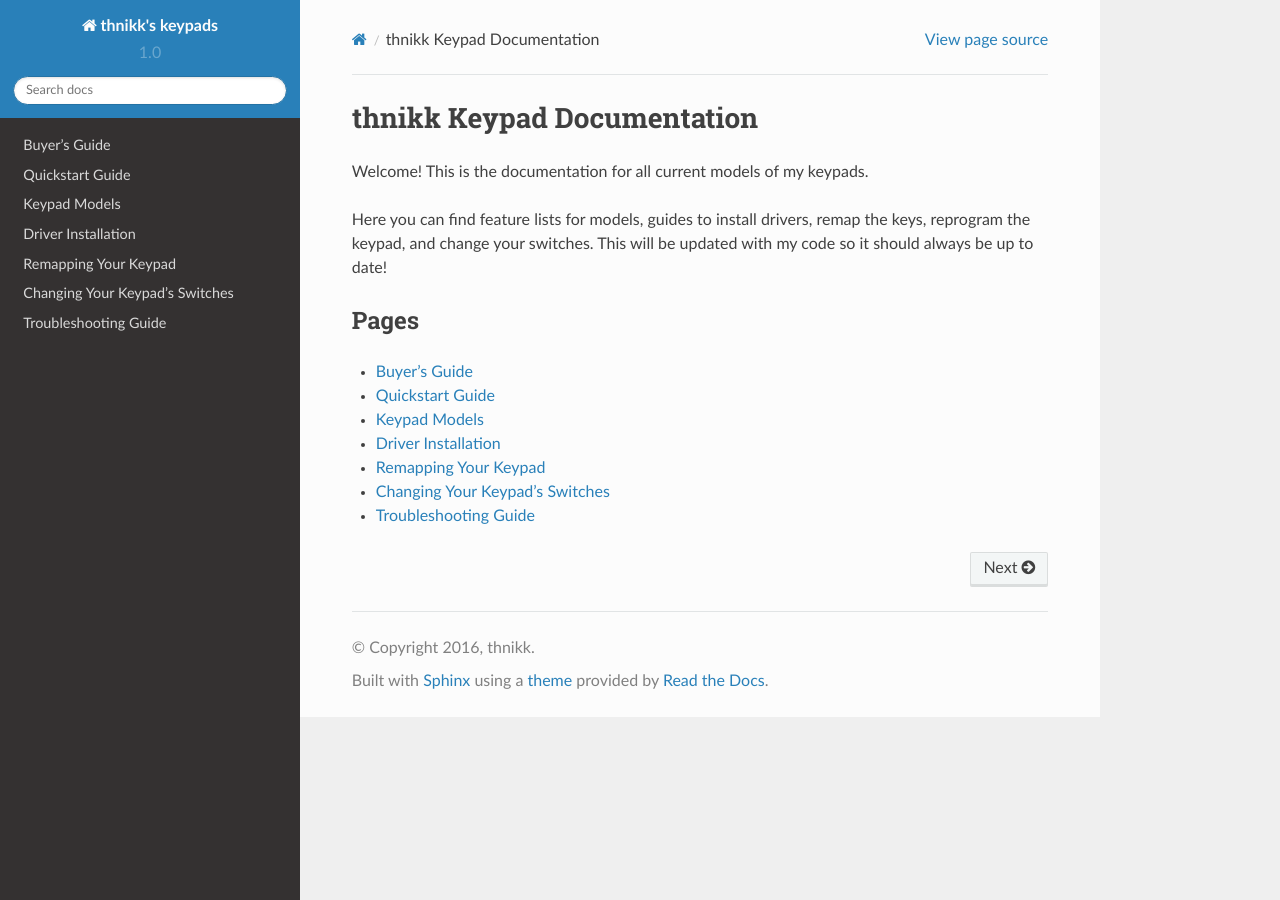
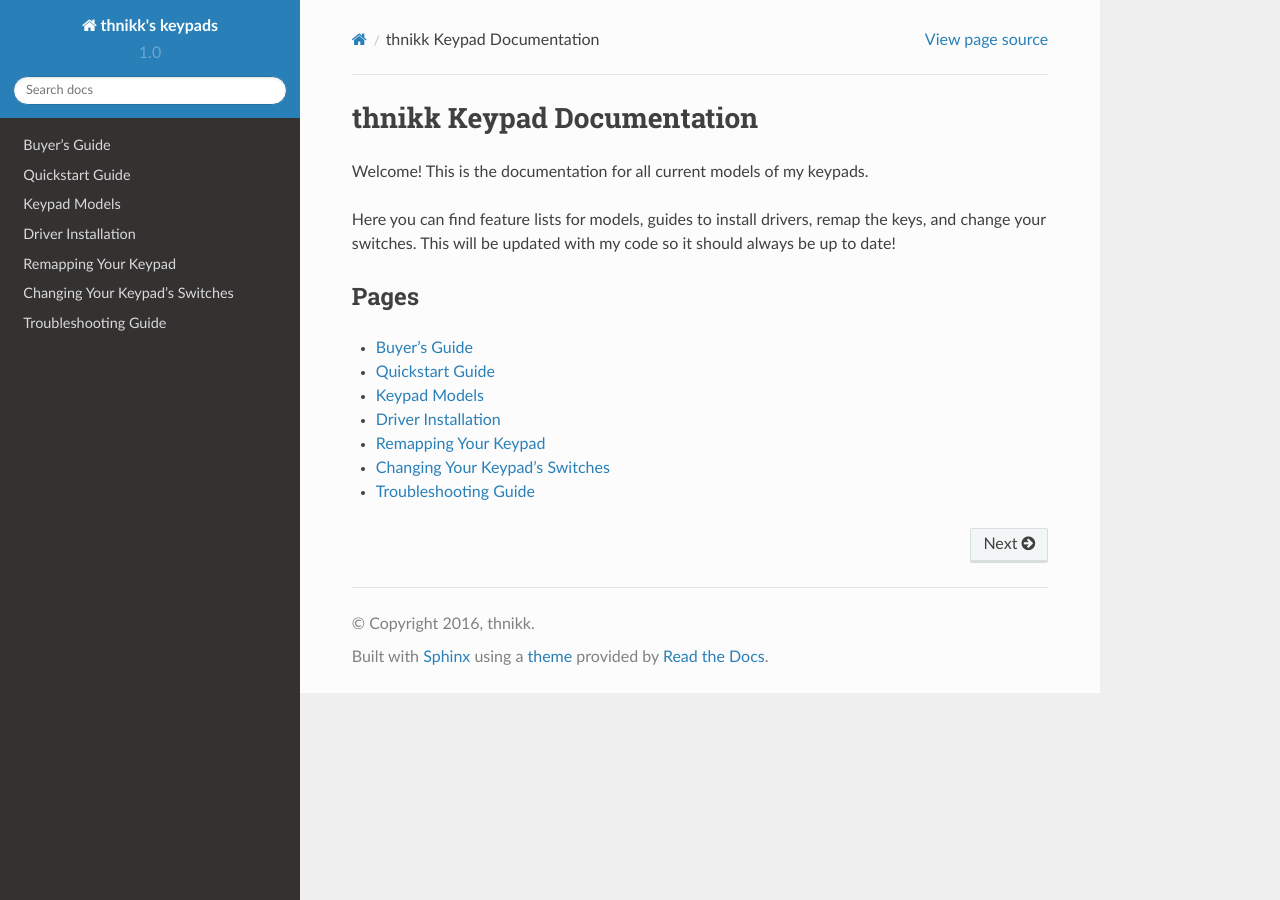
Before and after one commit to thnikk/newKeypad, a Sphinx documentation site: the page built from docs/index.rst, in a window 1280 px wide. Built offline with Sphinx 7.4.7 and the Read the Docs theme 2.0.0, drawn with Linux system fonts in a browser that asks for light colours.

```diff
--- a/docs/index.rst
+++ b/docs/index.rst
@@ -7,7 +7,7 @@
 ===========================
 Welcome! This is the documentation for all current models of my keypads.
 
-Here you can find feature lists for models, guides to install drivers, remap the keys, reprogram the keypad, and change your switches. This will be updated with my code so it should always be up to date!
+Here you can find feature lists for models, guides to install drivers, remap the keys, and change your switches. This will be updated with my code so it should always be up to date!
 
 Pages
 ^^^^^^^^
```
Also changed, not shown: docs/models.rst (+13 -0 lines).
